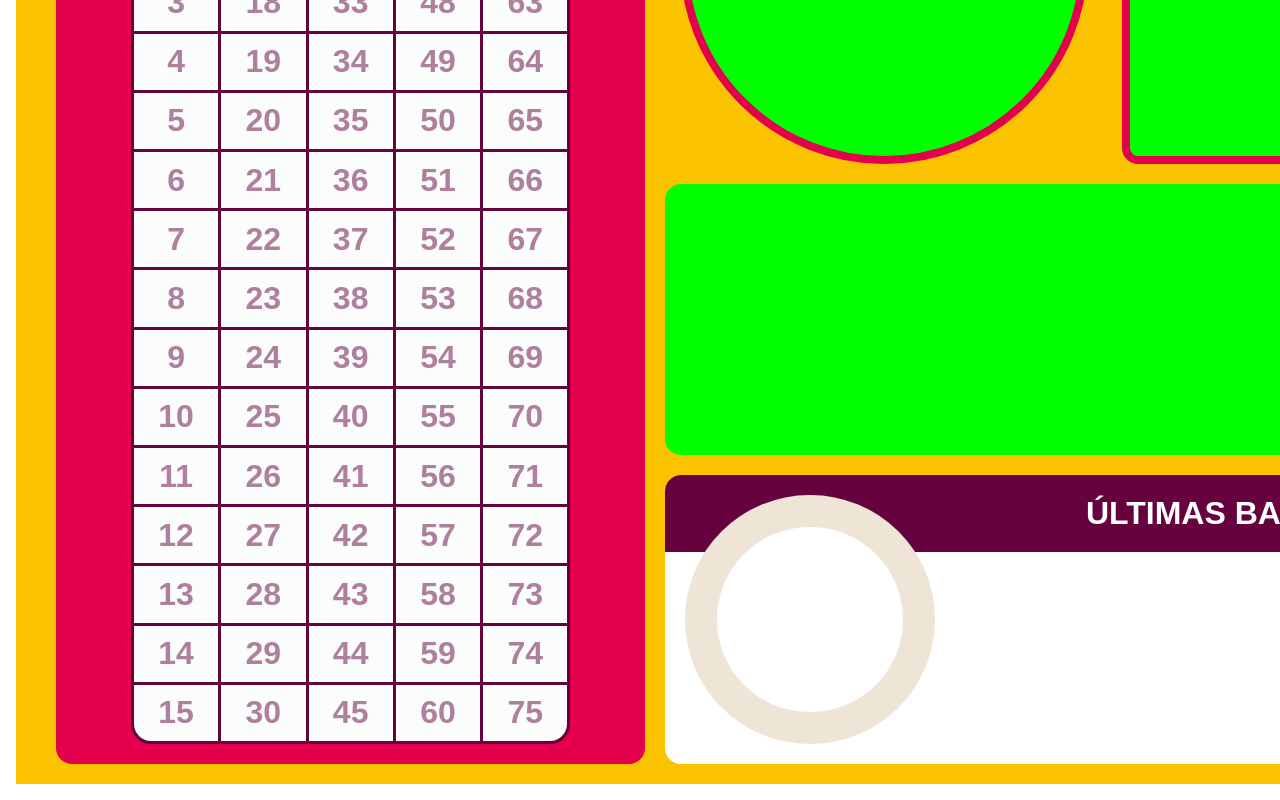
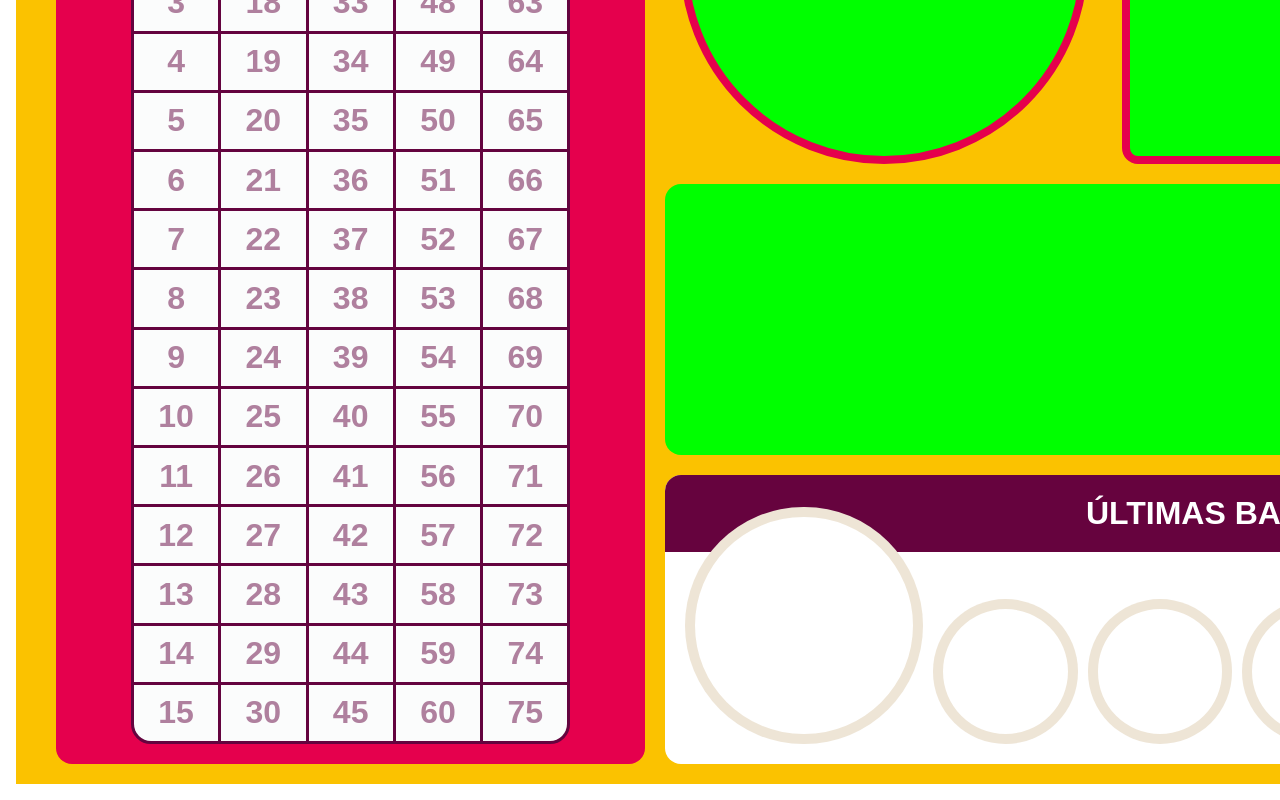
Before and after one commit to rogerlennon88/bingo-game-basic-vue, a Vue app: page /views/main-obs-fullhd in a window 1280 px wide. Shown: the part 280-1080 px from the top of the page. Built offline with nearby package versions, Linux system fonts and the light colour scheme; no server answers.

Commit message:
Implementacion de la vista LastNumberListView dentro de la seccion 'score' de MainObsFullHdView, con estilos y funcionalidad

```diff
--- a/data-game-board.json
+++ b/data-game-board.json
@@ -1,5 +1,9 @@
 {
   "markedBalls": [
+    "6",
+    "21",
+    "50",
+    "64",
     "43",
     "72",
     "56",
@@ -22,5 +26,5 @@
     "36",
     "17"
   ],
-  "counter": 20
+  "counter": 24
 }
--- /dev/null
+++ b/src/assets/view-styles/main-obs-fullhd/_last-number-list-mofv.css
@@ -0,0 +1,32 @@
+/* last-number-list-mofv-view */
+#last-number-list-mofv-view {
+  grid-area: lnl;
+  display: grid;
+  grid-template-columns: repeat(3, 1fr);
+  gap: 10px;
+}
+#last-number-list-mofv-view li {
+  display: flex;
+}
+.dir-x {
+  grid-auto-flow: column;
+  grid-template-columns: repeat(4, 1fr);
+}
+.dir-y {
+  grid-auto-flow: row;
+  grid-template-rows: repeat(4, 1fr);
+}
+.ball {
+  background-color: white;
+  color: rgb(25, 25, 112);
+  font-size: 4.8rem;
+  font-weight: var(--fw-bold);
+  width: 100%;
+  padding: 16px;
+  border: 10px solid rgba(233, 220, 201, 0.75);
+  border-radius: 100%;
+  aspect-ratio: 1 / 1;
+  display: flex;
+  align-items: center;
+  justify-content: center;
+}
--- a/src/assets/view-styles/main-obs-fullhd/_last-number-mofv.css
+++ b/src/assets/view-styles/main-obs-fullhd/_last-number-mofv.css
@@ -2,12 +2,12 @@
 #last-number-mofv-view {
   background-color: white;
   color: rgb(25, 25, 112);
-  font-size: 10rem;
-  font-weight: var(--fw-bold);
+  font-size: 8rem;
   padding: calc(var(--gap) * 2);
   aspect-ratio: 1 / 1;
-  border: 32px solid rgba(233, 220, 201, 0.75);
+  border: 10px solid rgba(233, 220, 201, 0.75);
   border-radius: 100%;
+  grid-area: ln;
   display: flex;
   justify-content: center;
   align-items: center;
--- a/src/assets/view-styles/main-obs-fullhd/general.css
+++ b/src/assets/view-styles/main-obs-fullhd/general.css
@@ -1,7 +1,7 @@
 /* General */
 
 #main-obs-fullhd-view {
-  background-color: #FBC200;
+  background-color: #fbc200;
   font-family: "Aktiv Grotesk Ex Trial XBold", Arial, sans-serif;
   /* font-size: 12rem; */
   width: 100%;
@@ -77,9 +77,9 @@
   position: relative;
 }
 #main-obs-fullhd-view .score .score--title {
-  background-color: #66033E;
+  background-color: #66033e;
   color: #fff;
-  font-size: 3.2rem ;
+  font-size: 3.2rem;
   text-transform: uppercase;
   text-align: right;
   padding: 20px;
@@ -87,7 +87,9 @@
 #main-obs-fullhd-view .score .score--body {
   padding: 20px;
   display: grid;
-  grid-template-columns: repeat(5, 1fr);
+  align-items: end;
+  grid-template-areas: "ln ln lnl lnl lnl";
+  gap: 10px;
   position: absolute;
   top: 0;
   right: 0;
--- a/src/assets/view-styles/main-obs-fullhd/main.css
+++ b/src/assets/view-styles/main-obs-fullhd/main.css
@@ -3,3 +3,4 @@
 @import "./general.css";
 @import "./_game-board-mofv.css";
 @import "./_last-number-mofv.css";
+@import "./_last-number-list-mofv.css";
--- a/src/views/MainObsFullHdView.vue
+++ b/src/views/MainObsFullHdView.vue
@@ -44,6 +44,11 @@
             <div id="last-number-mofv-view" class="ball">
               {{ lastNumber }}
             </div>
+            <ul id="last-number-list-mofv-view">
+              <li class="item" v-for="i in 3" :key="i">
+                <span class="ball">{{ displayedNumbers[i] || "" }}</span>
+              </li>
+            </ul>
           </div>
         </div>
       </section>
@@ -71,6 +76,16 @@ const route = useRoute()
 const markedBalls = ref([])
 const lastNumber = computed(() => {
   return markedBalls.value.length > 0 ? markedBalls.value[0] : ""
+})
+
+const displayedNumbers = computed(() => {
+  const result = { 1: "", 2: "", 3: "", 4: "" }
+  for (let i = 1; i <= 4; i++) {
+    if (markedBalls.value.length > i) {
+      result[i] = markedBalls.value[i]
+    }
+  }
+  return result
 })
 
 const letters = ["B", "I", "N", "G", "O"]
```
